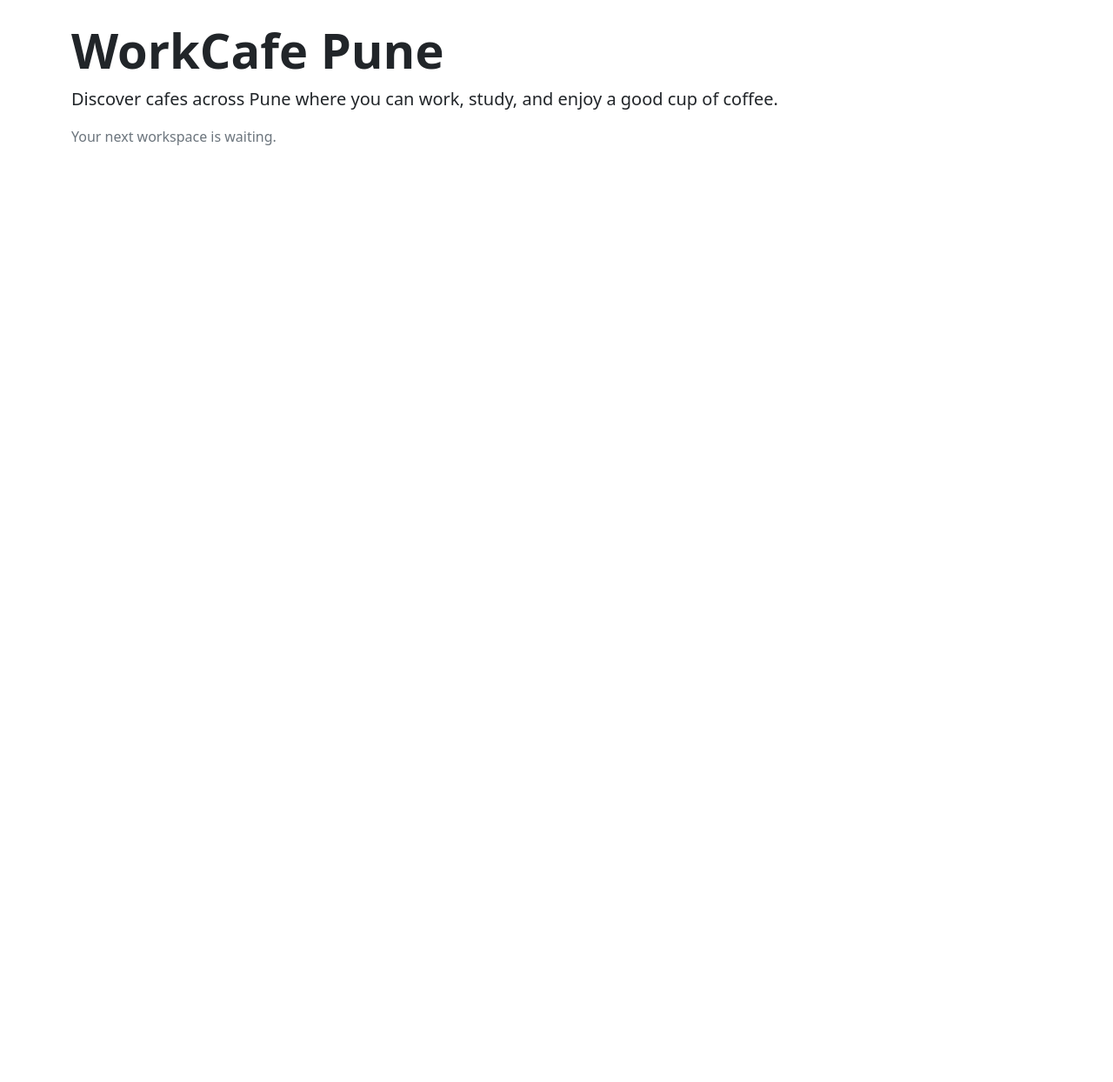
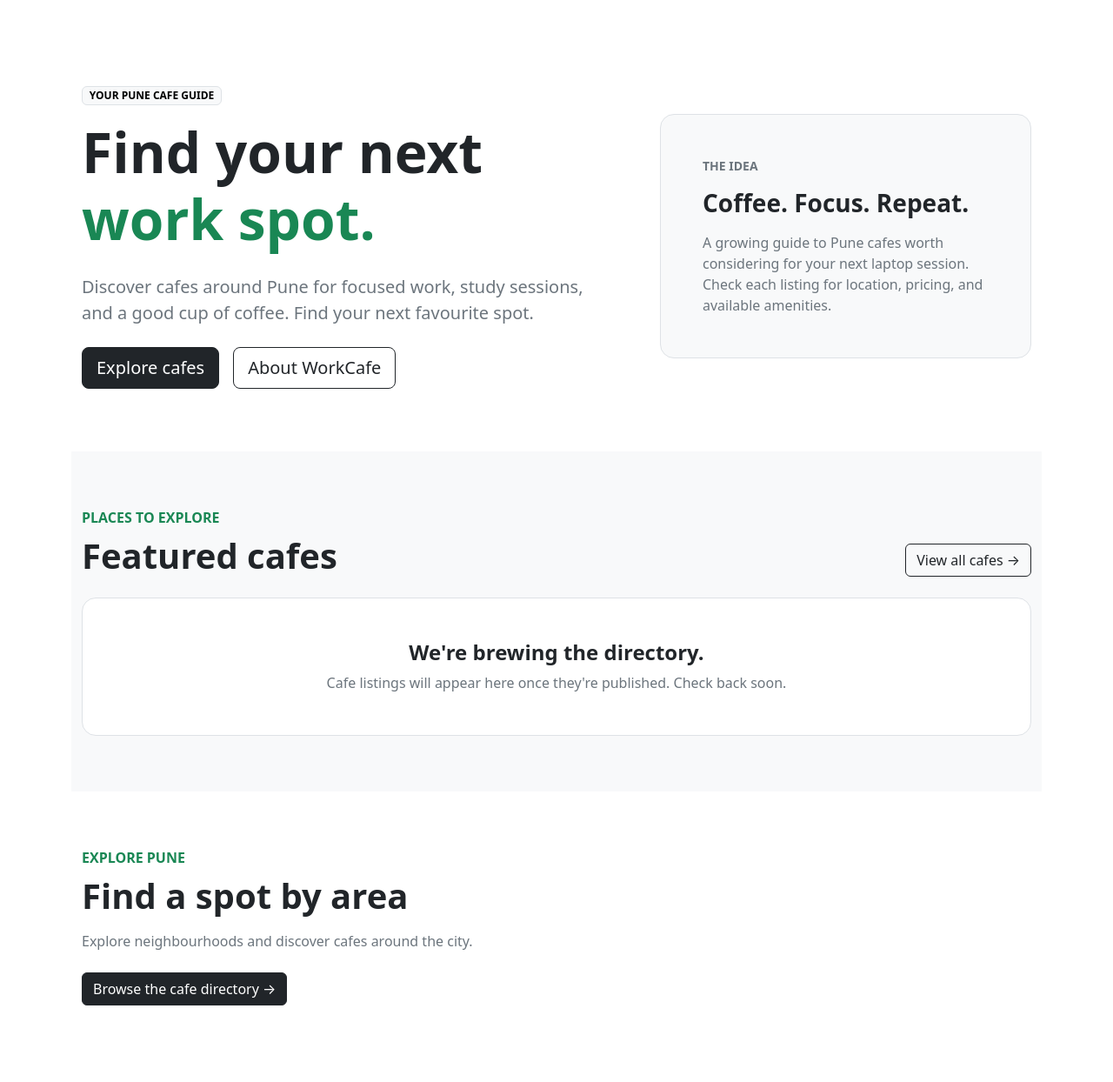
Before and after one commit to Rishi-59/WorkCafe-Pune, a Flask app: page / in a window 1280 px wide. Shown: the whole page at 87% size. Before the commit the page ends 167 px from the top, so only its background shows below. Run offline with Flask 3, Linux system fonts and the light colour scheme; data that the repository does not hold is empty.

Commit message:
Updated public home page

```diff
--- a/app/templates/public/home.html
+++ b/app/templates/public/home.html
@@ -1,17 +1,162 @@
 
 {% extends "base.html" %}
 
-{% block title %}WorkCafe Pune | Find Your Workspace{% endblock %}
+{% block title %}WorkCafe Pune — Find Your Next Work Spot{% endblock %}
 
 {% block content %}
-    <h1 class="display-4 fw-bold">WorkCafe Pune</h1>
 
-    <p class="lead">
-        Discover cafes across Pune where you can work, study,
-        and enjoy a good cup of coffee.
-    </p>
+<!-- Hero -->
+<section class="py-5 py-lg-6">
+    <div class="container py-4">
+        <div class="row align-items-center g-5">
+            <div class="col-lg-7">
+                <span class="badge text-bg-light border mb-3">
+                    YOUR PUNE CAFE GUIDE
+                </span>
 
-    <p class="text-secondary">
-        Your next workspace is waiting.
-    </p>
+                <h1 class="display-3 fw-bold mb-4">
+                    Find your next
+                    <span class="text-success">work spot.</span>
+                </h1>
+
+                <p class="lead text-secondary mb-4">
+                    Discover cafes around Pune for focused work,
+                    study sessions, and a good cup of coffee.
+                    Find your next favourite spot.
+                </p>
+
+                <div class="d-flex flex-wrap gap-3">
+                    <a href="{{ url_for('public.cafes') }}"
+                       class="btn btn-dark btn-lg">
+                        Explore cafes
+                    </a>
+
+                    <a href="{{ url_for('public.about') }}"
+                       class="btn btn-outline-dark btn-lg">
+                        About WorkCafe
+                    </a>
+                </div>
+            </div>
+
+            <div class="col-lg-5">
+                <div class="bg-light border rounded-4 p-4 p-lg-5">
+                    <p class="text-secondary small text-uppercase fw-semibold">
+                        THE IDEA
+                    </p>
+                    <h2 class="h3 fw-bold mb-3">
+                        Coffee. Focus. Repeat.
+                    </h2>
+                    <p class="text-secondary mb-0">
+                        A growing guide to Pune cafes worth considering
+                        for your next laptop session. Check each listing
+                        for location, pricing, and available amenities.
+                    </p>
+                </div>
+            </div>
+        </div>
+    </div>
+</section>
+
+<!-- Featured cafes -->
+<section class="py-5 bg-light">
+    <div class="container py-3">
+        <div class="d-flex justify-content-between
+                    align-items-end flex-wrap gap-3 mb-4">
+            <div>
+                <p class="text-success fw-semibold mb-2">
+                    PLACES TO EXPLORE
+                </p>
+                <h2 class="display-6 fw-bold mb-0">
+                    Featured cafes
+                </h2>
+            </div>
+
+            <a href="{{ url_for('public.cafes') }}"
+               class="btn btn-outline-dark">
+                View all cafes →
+            </a>
+        </div>
+
+        {% if cafes %}
+            <div class="row g-4">
+                {% for cafe in cafes %}
+                    <div class="col-md-6 col-lg-4">
+                        <article class="card h-100 border-0 shadow-sm">
+                            {% if cafe.image_filename %}
+                                <img
+                                    src="{{ url_for(
+                                        'static',
+                                        filename='uploads/' ~ cafe.image_filename
+                                    ) }}"
+                                    class="card-img-top"
+                                    alt="{{ cafe.name }}"
+                                    style="height: 220px; object-fit: cover;"
+                                >
+                            {% else %}
+                                <div class="bg-white d-flex align-items-center
+                                            justify-content-center border-bottom"
+                                     style="height: 180px;">
+                                    <span class="text-secondary">
+                                        Photo coming soon
+                                    </span>
+                                </div>
+                            {% endif %}
+
+                            <div class="card-body p-4">
+                                <p class="small text-success fw-semibold mb-2">
+                                    {{ cafe.area.name }}
+                                </p>
+
+                                <h3 class="h5 fw-bold">
+                                    {{ cafe.name }}
+                                </h3>
+
+                                <p class="text-secondary small">
+                                    {{ cafe.address }}
+                                </p>
+
+                                <p class="text-secondary">
+                                    {{ cafe.description | truncate(120) }}
+                                </p>
+
+                                <a href="{{ url_for(
+                                    'public.cafe_detail',
+                                    slug=cafe.slug
+                                ) }}"
+                                   class="btn btn-outline-dark btn-sm">
+                                    View cafe →
+                                </a>
+                            </div>
+                        </article>
+                    </div>
+                {% endfor %}
+            </div>
+        {% else %}
+            <div class="bg-white border rounded-4 p-5 text-center">
+                <h3 class="h4 fw-bold">We're brewing the directory.</h3>
+                <p class="text-secondary mb-0">
+                    Cafe listings will appear here once they're published.
+                    Check back soon.
+                </p>
+            </div>
+        {% endif %}
+    </div>
+</section>
+
+<!-- Browse by area -->
+<section class="py-5">
+    <div class="container py-3">
+        <p class="text-success fw-semibold mb-2">EXPLORE PUNE</p>
+        <h2 class="display-6 fw-bold mb-3">Find a spot by area</h2>
+        <p class="text-secondary mb-4">
+            Explore neighbourhoods and discover cafes around the city.
+        </p>
+
+        <a href="{{ url_for('public.cafes') }}"
+           class="btn btn-dark">
+            Browse the cafe directory →
+        </a>
+    </div>
+</section>
+
 {% endblock %}
```
